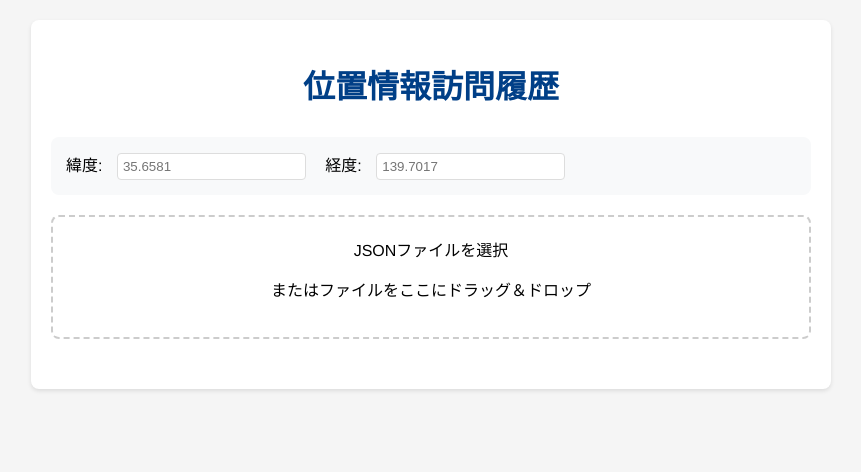
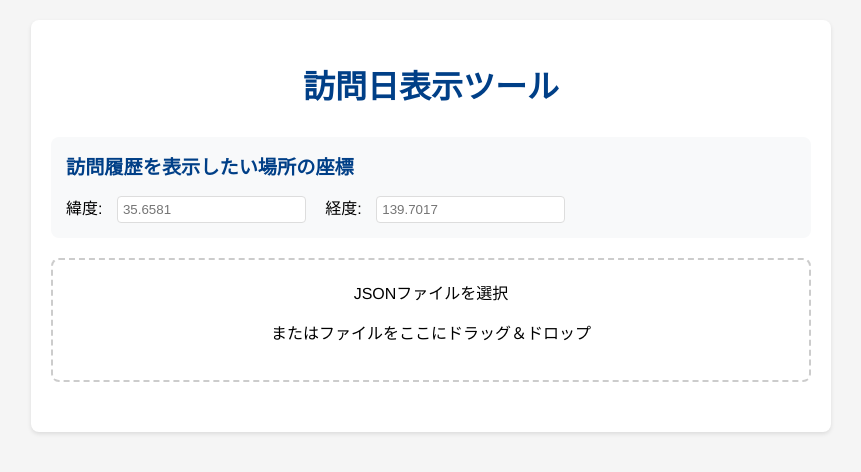
Before and after one commit to champierre/location-history, a website: page index.html in a window 1280 px wide. Shown: the whole page, without its empty margins (209-1070 px from the left). Drawn offline with Linux system fonts and the light colour scheme.

Commit message:
アプリケーション名を「訪問日表示ツール」に変更し、座標入力欄の説明を追加

```diff
--- a/index.html
+++ b/index.html
@@ -3,7 +3,7 @@
 <head>
     <meta charset="UTF-8">
     <meta name="viewport" content="width=device-width, initial-scale=1.0">
-    <title>位置情報訪問履歴</title>
+    <title>訪問日表示ツール</title>
     <style>
         body {
             font-family: 'Helvetica Neue', Arial, sans-serif;
@@ -28,6 +28,12 @@
             padding: 15px;
             background-color: #f8f9fa;
             border-radius: 8px;
+        }
+        .coordinate-input h2 {
+            color: #003f87;
+            font-size: 1.2em;
+            margin-top: 0;
+            margin-bottom: 15px;
         }
         .coordinate-input label {
             margin-right: 10px;
@@ -82,8 +88,9 @@
 </head>
 <body>
     <div class="container">
-        <h1>位置情報訪問履歴</h1>
+        <h1>訪問日表示ツール</h1>
         <div class="coordinate-input">
+            <h2>訪問履歴を表示したい場所の座標</h2>
             <label for="lat">緯度:</label>
             <input type="text" id="lat" placeholder="35.6581">
             <label for="lng">経度:</label>
--- a/package.json
+++ b/package.json
@@ -1,7 +1,7 @@
 {
-  "name": "location-history",
+  "name": "visit-date-viewer",
   "version": "1.0.0",
-  "description": "Location history visualization",
+  "description": "訪問日表示ツール - 特定の場所への訪問履歴を表示",
   "main": "app.js",
   "scripts": {
     "start": "node app.js"
```
Also changed, not shown: README.md.
